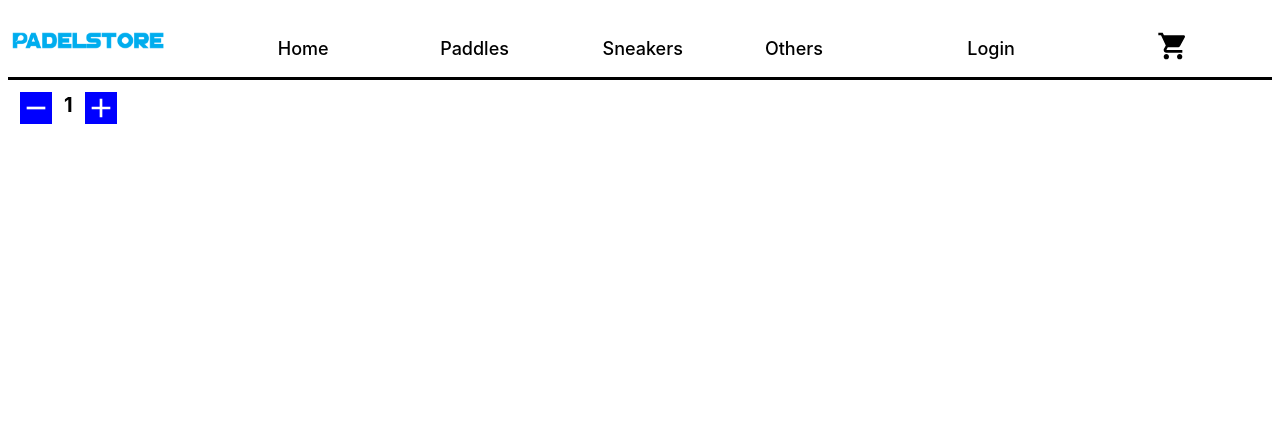
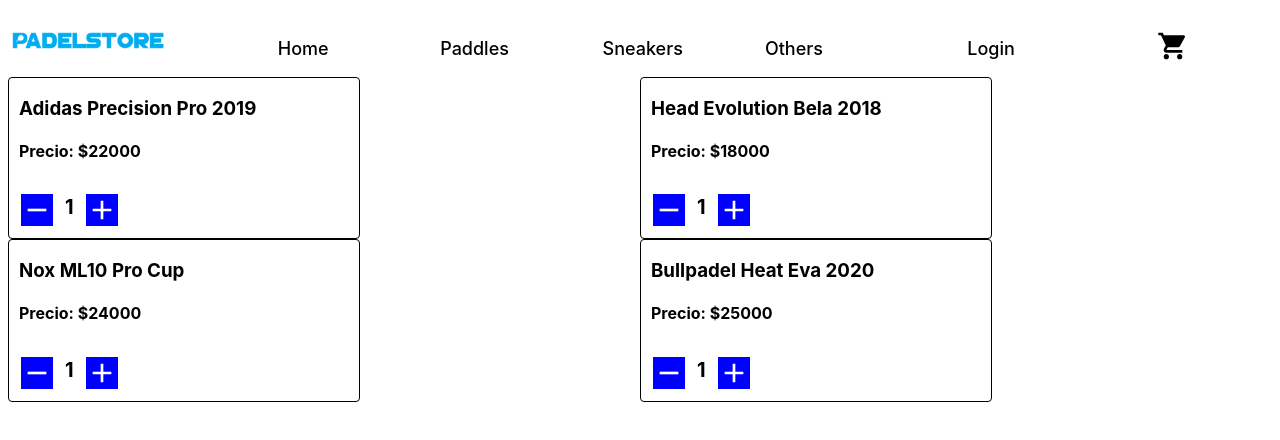
Before and after one commit to jeimon83/react-app, a React (Create React App) app: page / in a window 1280 px wide. Shown: the top 440 px of the page. Built offline with nearby package versions, Linux system fonts and the light colour scheme; the HTML template or start-up script is replaced by a standard one.

Commit message:
Routing, Item, ItemList

```diff
--- a/package.json
+++ b/package.json
@@ -13,6 +13,7 @@
     "gh-pages": "^3.1.0",
     "react": "^17.0.1",
     "react-dom": "^17.0.1",
+    "react-router-dom": "^5.2.0",
     "react-scripts": "4.0.1",
     "web-vitals": "^0.2.4"
   },
--- a/src/App.js
+++ b/src/App.js
@@ -1,16 +1,21 @@
+import React from 'react';
+import { BrowserRouter, Switch, Route } from 'react-router-dom';
 import Navbar from "./components/navbar/Navbar.js";
 import ItemListContainer from './containers/ItemListContainer';
 
 const App = () => {
   return (
-    <>
+    <BrowserRouter>
       <div className="header-grid">
         <Navbar />
       </div>
-      <div>
-        <ItemListContainer minStock={1} />
-      </div>
-    </>
+      <Switch>
+        <Route exact path="/">
+          <ItemListContainer minStock={1} />
+        </Route>
+        <Route path="*" children={<div>Not found</div>}></Route>
+      </Switch>
+    </BrowserRouter>
   );
 }
 
--- /dev/null
+++ b/src/components/item/Item.js
@@ -0,0 +1,14 @@
+import ItemCount from '../itemcount/ItemCount'
+import './style.css'
+
+const Item = ({product}) => {
+  return (
+    <div className="card">
+      <h3 className="title">{product.title}</h3>
+      <h4 className="price">Precio: ${product.price}</h4>
+      <ItemCount stock={product.inventory} initial={1} />
+    </div>
+  )
+}
+
+export default Item;
--- /dev/null
+++ b/src/components/item/style.css
@@ -0,0 +1,13 @@
+.card {
+  border: 1px solid black;
+  border-radius: 0.25rem;
+  width: 350px;
+}
+
+.title {
+  padding-left: 10px;
+}
+
+.price {
+  padding-left: 10px;
+}
--- a/src/components/itemcount/ItemCount.js
+++ b/src/components/itemcount/ItemCount.js
@@ -1,7 +1,7 @@
-import React, { useState }from 'react';
+import React, { useState } from 'react';
 import './style.css'
 import IconButton from '@material-ui/core/IconButton';
-import AddIcon from '@material-ui/icons/Add';
+import AddIcon    from '@material-ui/icons/Add';
 import RemoveIcon from '@material-ui/icons/Remove';
 
 const ItemCount = ({ stock, initial }) => {
@@ -22,12 +22,12 @@
 
   return (
     <>
-      <IconButton aria-label='sub'>
-        <RemoveIcon className='remove' onClick={handleSub} />
+      <IconButton aria-label='sub' onClick={handleSub} >
+        <RemoveIcon className='remove' />
       </IconButton>
       <b style={{ fontSize: "20px" }}>{count}</b>
-      <IconButton aria-label='add'>
-        <AddIcon className='add' onClick={handleAdd} />
+      <IconButton aria-label='add' onClick={handleAdd} >
+        <AddIcon className='add' />
       </IconButton>
     </>
   );
--- /dev/null
+++ b/src/components/itemlist/ItemList.js
@@ -0,0 +1,14 @@
+import Item from "../item/Item";
+import './style.css'
+
+const ItemList = ({products}) => {
+  return (
+    <div className="products-grid">
+        {products.map((product) => {
+          return <Item key={product.id} product={product} />;
+        })}
+    </div>
+  );
+};
+
+export default ItemList;
--- /dev/null
+++ b/src/components/itemlist/style.css
@@ -0,0 +1,5 @@
+.products-grid {
+  display: grid;
+  grid-template-columns: 3fr 3fr;
+  list-style-type: none;
+}
--- /dev/null
+++ b/src/components/navbar/style.css
@@ -0,0 +1,5 @@
+.header-grid {
+  display: grid;
+  grid-template-columns: 1fr 3fr 1fr 0.5fr;
+  border-bottom: 3px solid
+}
--- a/src/containers/ItemListContainer.jsx
+++ b/src/containers/ItemListContainer.jsx
@@ -1,10 +1,21 @@
-import ItemCount from '../components/itemcount/ItemCount';
+import * as React from "react";
+import productList from "../mocks/productList";
+import ItemList from "../components/itemlist/ItemList";
 
 const ItemListContainer = () => {
+  const [products, setProducts] = React.useState([]);
+
+  React.useEffect(() => {
+    const myPromise = new Promise((resolve) => {
+      setTimeout(() => resolve(productList), 2000);
+    });
+
+    myPromise.then((result) => setProducts(result));
+  }, []);
 
   return (
     <>
-      <ItemCount stock={4} initial={1} />
+      <ItemList products={products} />
     </>
   );
 }
--- a/src/index.css
+++ b/src/index.css
@@ -8,7 +8,6 @@
 .header-grid {
   display: grid;
   grid-template-columns: 1fr 3fr 1fr 0.5fr;
-  border-bottom: 3px solid
 }
 .menu {
   text-decoration: none;
--- a/src/mocks/productList.js
+++ b/src/mocks/productList.js
@@ -1,21 +1,21 @@
 const productList = [
   { id: 1, title: "Adidas Precision Pro 2019",
     description: "Paleta de Padel Adidas Precision Pro 2019",
-    img: "./adidas-precision-2019.png", price: 22000, inventory: 10
+    img: "./adidas-precision-2019.png", price: 22000, inventory: 3
   },
   {
     id: 2, title: "Head Evolution Bela 2018",
     description: "Paleta de Padel Head Evolution Bela 2018",
-    img: "./head-evolution-bela.png", price: 18000, inventory: 10
+    img: "./head-evolution-bela.png", price: 18000, inventory: 5
   },
   { id: 3, title: "Nox ML10 Pro Cup",
     description: "Paleta de Padel Nox ML10 Pro Cup",
-    img: "./nox-ml10-pro-cup.png" , price: 24000, inventory: 10
+    img: "./nox-ml10-pro-cup.png" , price: 24000, inventory: 2
   },
   {
     id: 4, title: "Bullpadel Heat Eva 2020",
     description: "Paleta de Padel Bullpadel Heat Eva 2020",
-    img: "./bullpadel-heat-eva.png", price: 25000, inventory: 10
+    img: "./bullpadel-heat-eva.png", price: 25000, inventory: 4
   }
 ]
 
```
Also changed, not shown: src/components/navbar/Navbar.js (+4 -4 lines), 2 other files (tests, documents, lock files or other folders).
